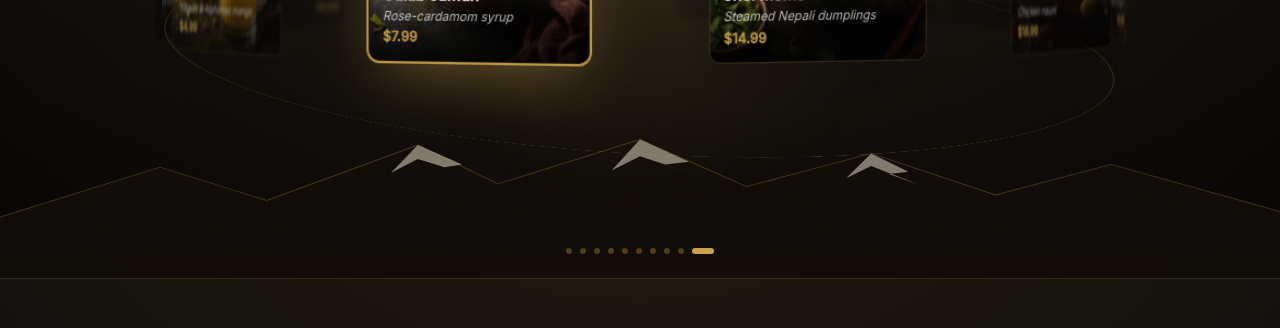
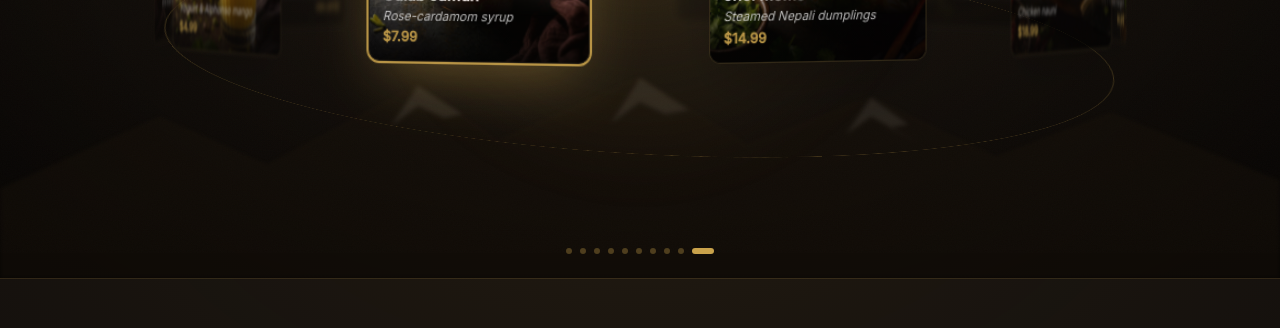
Before and after one commit to torpedo88/annapurnaoakland, a Next.js app: page / in a window 1280 px wide. Shown: the part 547-875 px from the top of the page. Built offline with nearby package versions, Linux system fonts and the light colour scheme; no server answers; the database is empty.

Commit message:
style(home): blend hero mountains into the backdrop as a hazy horizon
Soften the snow-peak silhouette (blur, lower opacity, faded snow/gold accents)
so it reads as an ambient background horizon rather than a separate band.

```diff
--- a/src/components/home/gallery-hero.tsx
+++ b/src/components/home/gallery-hero.tsx
@@ -73,29 +73,30 @@ export function GalleryHero() {
         }}
       />
 
-      {/* Annapurna snow-peak silhouette along the base. */}
+      {/* Annapurna snow-peaks — a hazy horizon that blends into the backdrop
+          (blurred ridgeline + faded accents) rather than a hard band. */}
       <svg
         aria-hidden
         viewBox="0 0 1440 260"
         preserveAspectRatio="none"
         className="pointer-events-none absolute bottom-0 left-0 w-full z-0"
-        style={{ height: "18vh", opacity: 0.9 }}
+        style={{ height: "26vh", opacity: 0.5, filter: "blur(2px)" }}
       >
         <path
           d="M0,260 L0,150 L180,60 L300,120 L470,20 L560,90 L720,10 L840,95 L980,35 L1120,110 L1250,55 L1440,140 L1440,260 Z"
-          fill="#120d09"
+          fill="#161009"
         />
         <path
           d="M470,20 L520,55 L500,60 L540,80 L470,45 L440,70 L470,20 Z M720,10 L775,50 L748,55 L792,78 L720,40 L688,66 L720,10 Z M980,35 L1022,68 L1000,72 L1035,92 L980,58 L952,80 L980,35 Z"
           fill={luxe.ink}
-          opacity={0.55}
+          opacity={0.18}
         />
         <path
           d="M0,150 L180,60 L300,120 L470,20 L560,90 L720,10 L840,95 L980,35 L1120,110 L1250,55 L1440,140"
           fill="none"
           stroke={luxe.gold}
-          strokeOpacity={0.3}
-          strokeWidth={1.5}
+          strokeOpacity={0.14}
+          strokeWidth={1}
         />
       </svg>
 
```
